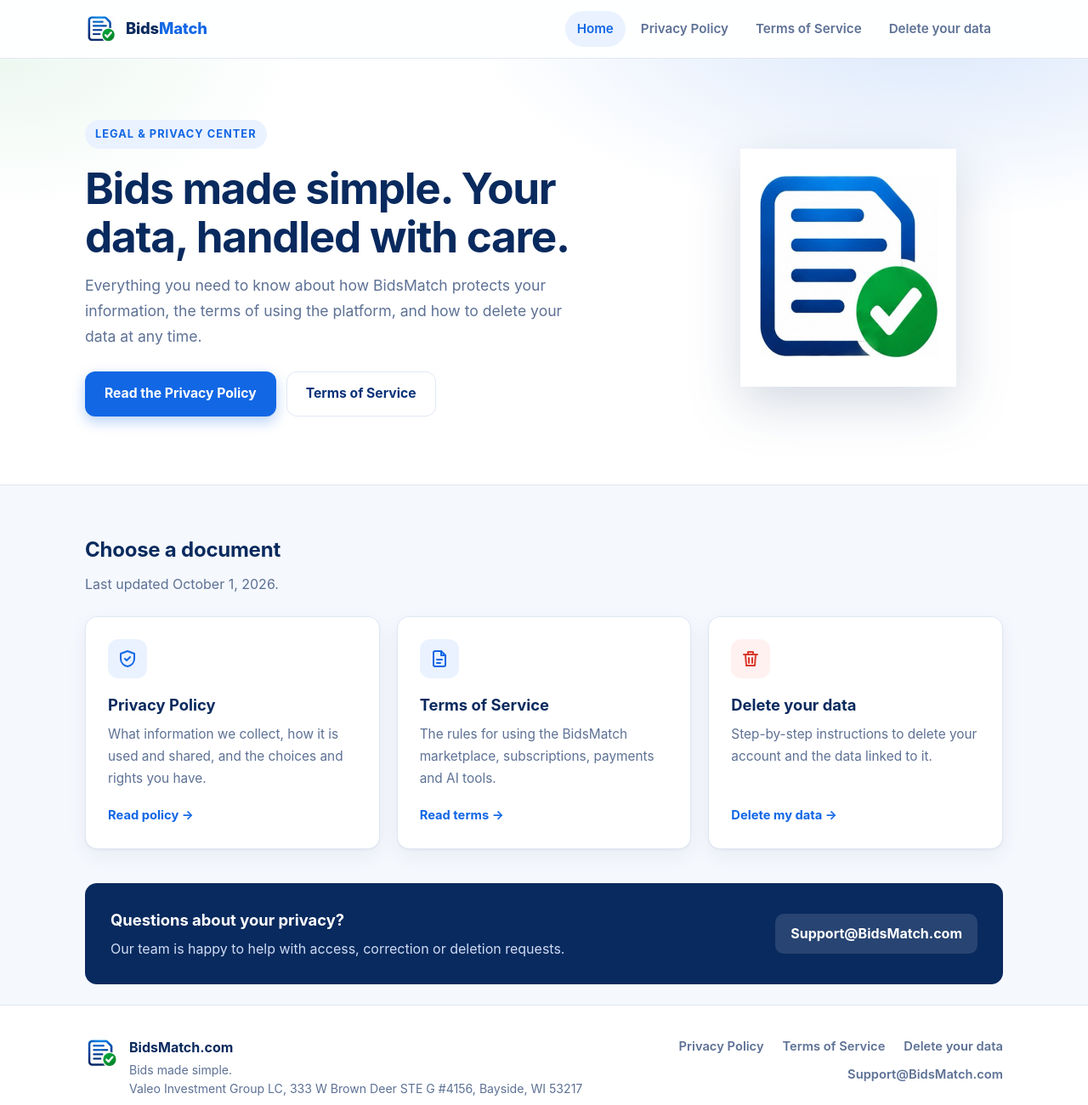
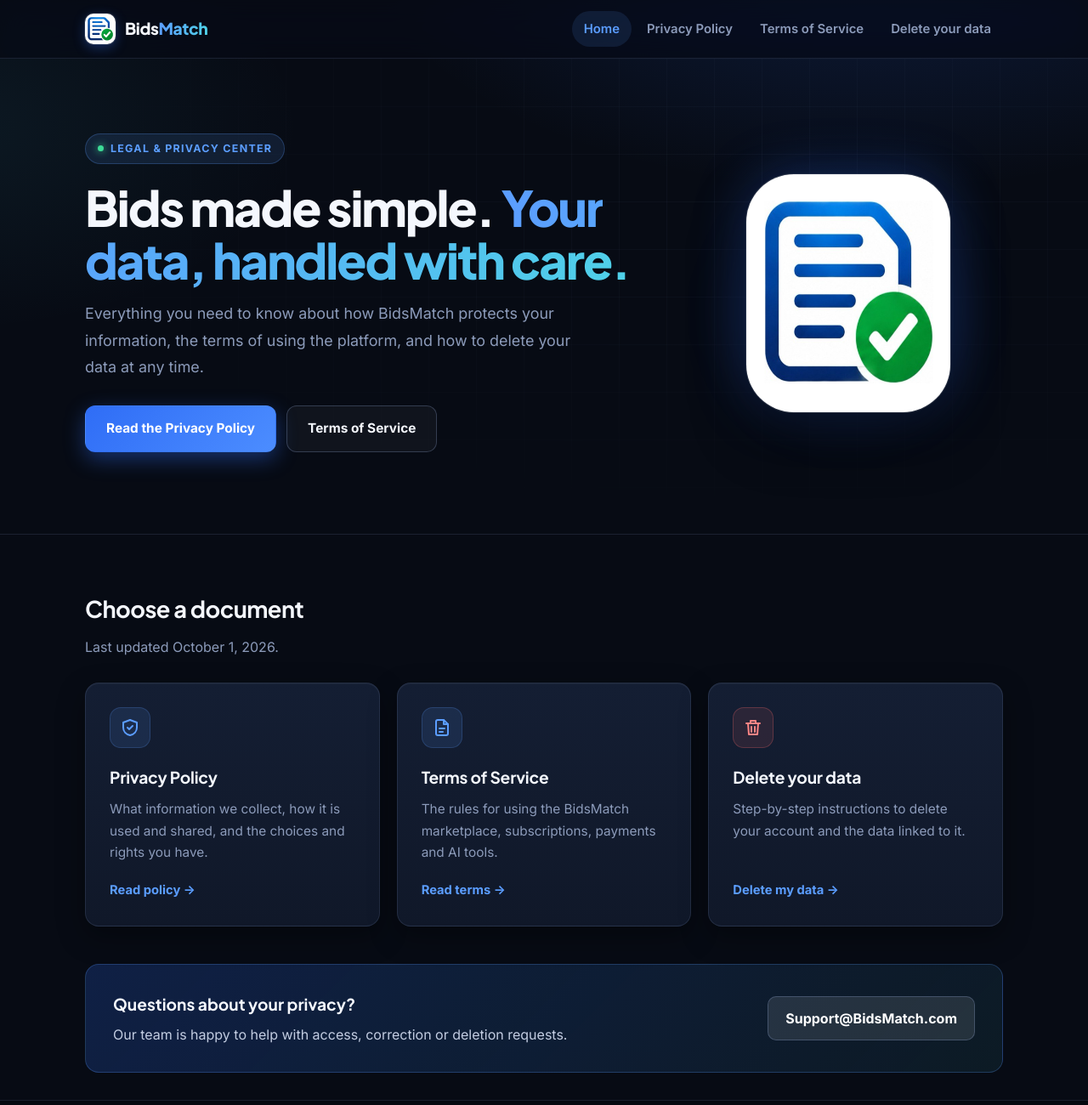
Before and after one commit to Tobiloba00/bidsmatch-legal, a plain HTML site: page index.html in a window 1280 px wide. Shown: the top 1300 px of the page at 85% size. Drawn offline with Linux system fonts and the light colour scheme.

Commit message:
Switch site to dark theme with Plus Jakarta Sans and Inter fonts
Co-Authored-By: Claude Sonnet 5.5 <noreply@anthropic.com>

```diff
--- a/assets/style.css
+++ b/assets/style.css
@@ -1,192 +1,184 @@
 :root {
-  --navy-900: #092a5e;
-  --navy-700: #0a3279;
-  --blue-600: #1267e5;
-  --blue-50: #eaf2ff;
-  --green-600: #16a34a;
-  --text: #2b3f63;
-  --muted: #5d7195;
-  --faint: #8c9bb3;
-  --line: #e1e8f3;
-  --bg: #f5f8fd;
-  --card: #ffffff;
-  --radius: 14px;
-  --shadow: 0 1px 2px rgba(9, 42, 94, .05), 0 8px 24px rgba(9, 42, 94, .06);
+  --bg: #070b14;
+  --bg-2: #0b1220;
+  --card: #101829;
+  --card-2: #141e33;
+  --line: rgba(148, 170, 215, .14);
+  --line-strong: rgba(148, 170, 215, .28);
+  --heading: #f4f7fd;
+  --text: #c3cde2;
+  --muted: #8c9bba;
+  --faint: #66769a;
+  --blue: #5b9dff;
+  --blue-deep: #2f6df6;
+  --cyan: #4fd1e8;
+  --green: #3ddc97;
+  --tint: rgba(91, 157, 255, .12);
+  --radius: 16px;
+  --shadow: 0 1px 0 rgba(255, 255, 255, .04) inset, 0 12px 32px rgba(0, 0, 0, .35);
+  --font-head: "Plus Jakarta Sans", Inter, system-ui, sans-serif;
+  --font-body: Inter, "Segoe UI", system-ui, -apple-system, sans-serif;
 }
 
 * { box-sizing: border-box; }
-html { scroll-behavior: smooth; scroll-padding-top: 90px; }
+html { scroll-behavior: smooth; scroll-padding-top: 90px; color-scheme: dark; }
 body {
   margin: 0;
-  font-family: Inter, "Segoe UI", system-ui, -apple-system, sans-serif;
+  font-family: var(--font-body);
+  font-size: 16px;
   color: var(--text);
   background: var(--bg);
-  line-height: 1.7;
+  background-image:
+    radial-gradient(1000px 500px at 80% -5%, rgba(47, 109, 246, .18), transparent 60%),
+    radial-gradient(700px 400px at -5% 10%, rgba(79, 209, 232, .07), transparent 60%);
+  background-repeat: no-repeat;
+  line-height: 1.75;
   -webkit-font-smoothing: antialiased;
+  text-rendering: optimizeLegibility;
 }
-a { color: var(--blue-600); text-decoration: none; }
+a { color: var(--blue); text-decoration: none; }
 a:hover { text-decoration: underline; }
-:focus-visible { outline: 3px solid rgba(18, 103, 229, .45); outline-offset: 2px; border-radius: 6px; }
+::selection { background: rgba(91, 157, 255, .35); color: #fff; }
+:focus-visible { outline: 2px solid var(--blue); outline-offset: 3px; border-radius: 6px; }
+h1, h2, h3, h4 { font-family: var(--font-head); }
 
 /* Header */
 .site-header {
   position: sticky; top: 0; z-index: 50;
-  background: rgba(255, 255, 255, .88);
-  backdrop-filter: saturate(160%) blur(12px);
-  -webkit-backdrop-filter: saturate(160%) blur(12px);
+  background: rgba(7, 11, 20, .72);
+  backdrop-filter: saturate(170%) blur(16px);
+  -webkit-backdrop-filter: saturate(170%) blur(16px);
   border-bottom: 1px solid var(--line);
 }
-.header-inner {
-  max-width: 1120px; margin: 0 auto; padding: 0 20px;
-  height: 68px; display: flex; align-items: center; justify-content: space-between; gap: 16px;
-}
-.brand { display: flex; align-items: center; gap: 10px; color: var(--navy-900); font-weight: 800; font-size: 1.15rem; letter-spacing: -.01em; }
+.header-inner { max-width: 1120px; margin: 0 auto; padding: 0 20px; height: 68px; display: flex; align-items: center; justify-content: space-between; gap: 16px; }
+.brand { display: flex; align-items: center; gap: 11px; color: var(--heading); font-family: var(--font-head); font-weight: 800; font-size: 1.2rem; letter-spacing: -.02em; }
 .brand:hover { text-decoration: none; }
-.brand img { width: 38px; height: 38px; display: block; }
-.brand span b { color: var(--blue-600); font-weight: 800; }
+.brand img { width: 36px; height: 36px; display: block; border-radius: 10px; box-shadow: 0 0 0 1px rgba(255,255,255,.1), 0 4px 14px rgba(47,109,246,.35); }
+.brand span b { background: linear-gradient(90deg, var(--blue), var(--cyan)); -webkit-background-clip: text; background-clip: text; color: transparent; font-weight: 800; }
 .nav { display: flex; align-items: center; gap: 4px; }
-.nav a {
-  color: var(--muted); font-weight: 600; font-size: .95rem;
-  padding: 8px 14px; border-radius: 999px; transition: background .15s, color .15s;
-}
-.nav a:hover { background: var(--blue-50); color: var(--navy-700); text-decoration: none; }
-.nav a[aria-current="page"] { background: var(--blue-50); color: var(--blue-600); }
-.nav-toggle {
-  display: none; background: none; border: 1px solid var(--line); border-radius: 10px;
-  width: 42px; height: 42px; cursor: pointer; color: var(--navy-900);
-}
+.nav a { color: var(--muted); font-weight: 600; font-size: .93rem; padding: 8px 14px; border-radius: 999px; transition: background .15s, color .15s; }
+.nav a:hover { background: rgba(255,255,255,.06); color: var(--heading); text-decoration: none; }
+.nav a[aria-current="page"] { background: var(--tint); color: var(--blue); }
+.nav-toggle { display: none; background: rgba(255,255,255,.04); border: 1px solid var(--line); border-radius: 10px; width: 42px; height: 42px; cursor: pointer; color: var(--heading); }
 .nav-toggle svg { width: 22px; height: 22px; }
 
-/* Layout */
 .container { max-width: 1120px; margin: 0 auto; padding: 0 20px; }
 
 /* Hero */
-.hero {
-  background:
-    radial-gradient(900px 400px at 85% -10%, rgba(18, 103, 229, .16), transparent 60%),
-    radial-gradient(600px 300px at 0% 0%, rgba(22, 163, 74, .08), transparent 60%),
-    #fff;
-  border-bottom: 1px solid var(--line);
+.hero { border-bottom: 1px solid var(--line); position: relative; overflow: hidden; }
+.hero::before {
+  content: ""; position: absolute; inset: 0; pointer-events: none;
+  background-image: linear-gradient(var(--line) 1px, transparent 1px), linear-gradient(90deg, var(--line) 1px, transparent 1px);
+  background-size: 56px 56px; opacity: .35;
+  -webkit-mask-image: radial-gradient(ellipse at 70% 30%, #000 0%, transparent 70%);
+  mask-image: radial-gradient(ellipse at 70% 30%, #000 0%, transparent 70%);
 }
-.hero-inner { max-width: 1120px; margin: 0 auto; padding: 72px 20px 80px; display: grid; grid-template-columns: 1.3fr .7fr; gap: 40px; align-items: center; }
-.eyebrow { display: inline-block; font-size: .8rem; font-weight: 700; letter-spacing: .08em; text-transform: uppercase; color: var(--blue-600); background: var(--blue-50); padding: 6px 12px; border-radius: 999px; }
-.hero h1 { font-size: clamp(2rem, 4.6vw, 3.2rem); line-height: 1.12; letter-spacing: -.025em; color: var(--navy-900); margin: 18px 0 14px; }
-.hero p { font-size: 1.1rem; color: var(--muted); max-width: 52ch; margin: 0 0 26px; }
-.hero-art { display: flex; justify-content: center; }
-.hero-art img { width: min(280px, 70%); filter: drop-shadow(0 20px 30px rgba(9, 42, 94, .18)); }
+.hero-inner { position: relative; max-width: 1120px; margin: 0 auto; padding: 88px 20px 96px; display: grid; grid-template-columns: 1.3fr .7fr; gap: 40px; align-items: center; }
+.eyebrow { display: inline-flex; align-items: center; gap: 8px; font-size: .78rem; font-weight: 700; letter-spacing: .1em; text-transform: uppercase; color: var(--blue); background: var(--tint); border: 1px solid rgba(91,157,255,.25); padding: 6px 14px; border-radius: 999px; }
+.eyebrow::before { content: ""; width: 7px; height: 7px; border-radius: 50%; background: var(--green); box-shadow: 0 0 10px var(--green); }
+.hero h1 { font-size: clamp(2.2rem, 5vw, 3.6rem); line-height: 1.08; letter-spacing: -.035em; color: var(--heading); margin: 20px 0 16px; font-weight: 800; }
+.hero h1 em { font-style: normal; background: linear-gradient(90deg, var(--blue), var(--cyan)); -webkit-background-clip: text; background-clip: text; color: transparent; }
+.hero p { font-size: 1.12rem; color: var(--muted); max-width: 52ch; margin: 0 0 30px; }
+.hero-art { display: flex; justify-content: center; position: relative; }
+.hero-art::before { content: ""; position: absolute; width: 320px; height: 320px; border-radius: 50%; background: radial-gradient(circle, rgba(47,109,246,.45), transparent 65%); filter: blur(30px); }
+.hero-art img { position: relative; width: min(240px, 70%); border-radius: 56px; box-shadow: 0 0 0 1px rgba(255,255,255,.12), 0 30px 60px rgba(0,0,0,.55), 0 0 60px rgba(47,109,246,.35); }
 .btn-row { display: flex; flex-wrap: wrap; gap: 12px; }
-.btn {
-  display: inline-flex; align-items: center; gap: 8px; font-weight: 700; font-size: .98rem;
-  padding: 12px 22px; border-radius: 12px; border: 1px solid transparent; transition: transform .15s, box-shadow .15s, background .15s;
-}
+.btn { display: inline-flex; align-items: center; gap: 8px; font-weight: 700; font-size: .96rem; padding: 13px 24px; border-radius: 12px; border: 1px solid transparent; transition: transform .15s, box-shadow .15s, background .15s; }
 .btn:hover { text-decoration: none; transform: translateY(-1px); }
-.btn-primary { background: var(--blue-600); color: #fff; box-shadow: 0 6px 16px rgba(18, 103, 229, .3); }
-.btn-primary:hover { background: #0f58c9; }
-.btn-ghost { background: #fff; color: var(--navy-700); border-color: var(--line); }
-.btn-ghost:hover { border-color: #c5d3ea; }
+.btn-primary { background: linear-gradient(135deg, var(--blue-deep), #4c8dff); color: #fff; box-shadow: 0 8px 24px rgba(47, 109, 246, .4); }
+.btn-primary:hover { box-shadow: 0 10px 30px rgba(47, 109, 246, .55); }
+.btn-ghost { background: rgba(255,255,255,.04); color: var(--heading); border-color: var(--line-strong); }
+.btn-ghost:hover { background: rgba(255,255,255,.08); }
 
 /* Cards */
-.section { padding: 56px 0 24px; }
-.section h2 { font-size: 1.5rem; color: var(--navy-900); letter-spacing: -.01em; margin: 0 0 6px; }
-.section .lead { color: var(--muted); margin: 0 0 24px; }
+.section { padding: 64px 0 32px; }
+.section h2 { font-size: 1.7rem; color: var(--heading); letter-spacing: -.02em; margin: 0 0 6px; }
+.section .lead { color: var(--muted); margin: 0 0 28px; }
 .cards { display: grid; grid-template-columns: repeat(3, 1fr); gap: 20px; }
-.card {
-  display: flex; flex-direction: column; background: var(--card); border: 1px solid var(--line);
-  border-radius: var(--radius); padding: 26px; box-shadow: var(--shadow); color: inherit;
-  transition: transform .18s, box-shadow .18s, border-color .18s;
-}
-.card:hover { transform: translateY(-3px); border-color: #c5d3ea; text-decoration: none; box-shadow: 0 2px 4px rgba(9,42,94,.05), 0 16px 32px rgba(9,42,94,.10); }
-.card .icon { width: 46px; height: 46px; border-radius: 12px; background: var(--blue-50); color: var(--blue-600); display: grid; place-items: center; margin-bottom: 16px; }
+.card { display: flex; flex-direction: column; background: linear-gradient(180deg, var(--card-2), var(--card)); border: 1px solid var(--line); border-radius: var(--radius); padding: 28px; box-shadow: var(--shadow); color: inherit; transition: transform .2s, border-color .2s, box-shadow .2s; }
+.card:hover { transform: translateY(-4px); border-color: rgba(91,157,255,.45); text-decoration: none; box-shadow: 0 1px 0 rgba(255,255,255,.05) inset, 0 20px 44px rgba(0,0,0,.45), 0 0 0 1px rgba(91,157,255,.15); }
+.card .icon { width: 48px; height: 48px; border-radius: 13px; background: var(--tint); color: var(--blue); display: grid; place-items: center; margin-bottom: 18px; border: 1px solid rgba(91,157,255,.2); }
 .card .icon svg { width: 24px; height: 24px; }
-.card.danger .icon { background: #fff1f0; color: #d9392b; }
-.card h3 { margin: 0 0 6px; color: var(--navy-900); font-size: 1.15rem; }
-.card p { margin: 0 0 18px; color: var(--muted); font-size: .96rem; flex: 1; }
-.card .go { font-weight: 700; font-size: .92rem; color: var(--blue-600); }
-.info-strip {
-  margin: 40px 0 0; background: var(--navy-900); color: #cfdcf5; border-radius: var(--radius);
-  padding: 28px 30px; display: flex; flex-wrap: wrap; align-items: center; justify-content: space-between; gap: 16px;
-}
-.info-strip h3 { margin: 0 0 4px; color: #fff; font-size: 1.15rem; }
-.info-strip p { margin: 0; }
-.info-strip a { color: #fff; font-weight: 700; background: rgba(255,255,255,.12); padding: 10px 18px; border-radius: 10px; }
-.info-strip a:hover { background: rgba(255,255,255,.2); text-decoration: none; }
+.card.danger .icon { background: rgba(255, 107, 107, .1); color: #ff8585; border-color: rgba(255,107,107,.25); }
+.card h3 { margin: 0 0 8px; color: var(--heading); font-size: 1.2rem; letter-spacing: -.01em; }
+.card p { margin: 0 0 20px; color: var(--muted); font-size: .96rem; flex: 1; line-height: 1.65; }
+.card .go { font-weight: 700; font-size: .92rem; color: var(--blue); }
+.info-strip { margin: 44px 0 0; background: linear-gradient(135deg, rgba(47,109,246,.22), rgba(79,209,232,.08)); border: 1px solid rgba(91,157,255,.25); border-radius: var(--radius); padding: 30px 32px; display: flex; flex-wrap: wrap; align-items: center; justify-content: space-between; gap: 16px; }
+.info-strip h3 { margin: 0 0 4px; color: var(--heading); font-size: 1.2rem; }
+.info-strip p { margin: 0; color: var(--text); }
+.info-strip a { color: #fff; font-weight: 700; background: rgba(255,255,255,.1); border: 1px solid var(--line-strong); padding: 11px 20px; border-radius: 10px; }
+.info-strip a:hover { background: rgba(255,255,255,.16); text-decoration: none; }
 
-/* Page header (legal pages) */
-.page-head { background: #fff; border-bottom: 1px solid var(--line); }
-.page-head-inner { max-width: 1120px; margin: 0 auto; padding: 40px 20px 34px; }
-.crumbs { font-size: .88rem; color: var(--faint); margin-bottom: 12px; }
+/* Page header */
+.page-head { border-bottom: 1px solid var(--line); background: linear-gradient(180deg, rgba(47,109,246,.08), transparent); }
+.page-head-inner { max-width: 1120px; margin: 0 auto; padding: 48px 20px 40px; }
+.crumbs { font-size: .86rem; color: var(--faint); margin-bottom: 14px; }
 .crumbs a { color: var(--muted); font-weight: 600; }
-.page-head h1 { margin: 0 0 8px; font-size: clamp(1.8rem, 3.6vw, 2.5rem); letter-spacing: -.02em; color: var(--navy-900); line-height: 1.15; }
+.page-head h1 { margin: 0 0 12px; font-size: clamp(2rem, 4vw, 2.9rem); letter-spacing: -.035em; color: var(--heading); line-height: 1.1; font-weight: 800; }
 .meta { color: var(--faint); font-size: .92rem; margin: 0; }
-.page-head .meta { display: flex; flex-wrap: wrap; gap: 8px 18px; }
-.pill { display: inline-flex; align-items: center; gap: 6px; background: var(--blue-50); color: var(--blue-600); font-weight: 600; padding: 3px 12px; border-radius: 999px; font-size: .85rem; }
+.page-head .meta { display: flex; flex-wrap: wrap; align-items: center; gap: 10px 18px; color: var(--muted); }
+.pill { display: inline-flex; align-items: center; gap: 6px; background: var(--tint); border: 1px solid rgba(91,157,255,.25); color: var(--blue); font-weight: 600; padding: 3px 13px; border-radius: 999px; font-size: .84rem; }
 
 /* Doc layout */
-.doc { max-width: 1120px; margin: 0 auto; padding: 32px 20px 72px; display: grid; grid-template-columns: 260px minmax(0, 1fr); gap: 36px; align-items: start; }
-.toc { position: sticky; top: 92px; max-height: calc(100vh - 120px); overflow: auto; padding-right: 6px; }
-.toc h4 { margin: 0 0 10px; font-size: .75rem; letter-spacing: .1em; text-transform: uppercase; color: var(--faint); }
-.toc ol { list-style: none; margin: 0; padding: 0; border-left: 2px solid var(--line); }
-.toc a { display: block; padding: 5px 12px; margin-left: -2px; border-left: 2px solid transparent; color: var(--muted); font-size: .88rem; line-height: 1.4; }
-.toc a:hover { color: var(--navy-700); text-decoration: none; }
-.toc a.active { color: var(--blue-600); border-left-color: var(--blue-600); font-weight: 600; background: linear-gradient(90deg, var(--blue-50), transparent); }
+.doc { max-width: 1120px; margin: 0 auto; padding: 36px 20px 80px; display: grid; grid-template-columns: 260px minmax(0, 1fr); gap: 36px; align-items: start; }
+.toc { position: sticky; top: 92px; max-height: calc(100vh - 120px); overflow: auto; padding-right: 6px; scrollbar-width: thin; scrollbar-color: var(--line-strong) transparent; }
+.toc h4 { margin: 0 0 12px; font-size: .74rem; letter-spacing: .12em; text-transform: uppercase; color: var(--faint); }
+.toc ol { list-style: none; margin: 0; padding: 0; border-left: 1px solid var(--line); }
+.toc a { display: block; padding: 5px 14px; margin-left: -1px; border-left: 2px solid transparent; color: var(--muted); font-size: .86rem; line-height: 1.45; transition: color .15s; }
+.toc a:hover { color: var(--heading); text-decoration: none; }
+.toc a.active { color: var(--blue); border-left-color: var(--blue); font-weight: 600; background: linear-gradient(90deg, var(--tint), transparent); }
 
-main.content, .content {
-  background: var(--card); border: 1px solid var(--line); border-radius: var(--radius);
-  box-shadow: var(--shadow); padding: 40px 44px 48px; min-width: 0;
-}
-.content h2 { color: var(--navy-900); font-size: 1.2rem; margin: 2.2rem 0 .5rem; padding-top: 1.6rem; border-top: 1px solid var(--line); letter-spacing: -.005em; }
-.content h2:first-of-type { margin-top: 1.6rem; }
-.content p { color: var(--text); margin: .7rem 0; }
+.content { background: linear-gradient(180deg, var(--card-2), var(--card) 240px); border: 1px solid var(--line); border-radius: var(--radius); box-shadow: var(--shadow); padding: 44px 52px 52px; min-width: 0; }
+.content h2 { color: var(--heading); font-size: 1.3rem; margin: 2.4rem 0 .6rem; padding-top: 1.8rem; border-top: 1px solid var(--line); letter-spacing: -.02em; font-weight: 700; }
+.content h2:first-of-type { margin-top: 1.4rem; }
+.content p { color: var(--text); margin: .8rem 0; font-size: 1rem; }
 .content p.meta { color: var(--faint); }
-.content .notice { background: var(--blue-50); border: 1px solid #cfe0fb; border-radius: 12px; padding: 14px 18px; color: var(--navy-700); }
+.content strong { color: var(--heading); }
+.content a { text-decoration: underline; text-underline-offset: 3px; text-decoration-color: rgba(91,157,255,.4); }
 
-/* Steps (delete page) */
-.steps { display: grid; gap: 16px; margin: 20px 0 8px; }
-.step { display: flex; gap: 16px; padding: 20px; border: 1px solid var(--line); border-radius: 12px; background: #fbfdff; }
-.step .num { flex: none; width: 34px; height: 34px; border-radius: 50%; background: var(--blue-600); color: #fff; font-weight: 700; display: grid; place-items: center; }
-.step h2, .step h3 { margin: 0 0 4px; padding: 0; border: 0; font-size: 1.05rem; color: var(--navy-900); }
+/* Steps */
+.steps { display: grid; gap: 16px; margin: 8px 0; }
+.step { display: flex; gap: 18px; padding: 22px; border: 1px solid var(--line); border-radius: 14px; background: rgba(255,255,255,.025); }
+.step .num { flex: none; width: 36px; height: 36px; border-radius: 50%; background: linear-gradient(135deg, var(--blue-deep), var(--blue)); color: #fff; font-weight: 700; display: grid; place-items: center; font-family: var(--font-head); }
+.step h3 { margin: 2px 0 6px; padding: 0; border: 0; font-size: 1.1rem; color: var(--heading); }
 .step p { margin: 0; color: var(--muted); }
-.step.keep .num { background: var(--green-600); }
+.step.keep .num { background: linear-gradient(135deg, #1fae74, var(--green)); color: #05241a; }
 
 /* Footer */
-.site-footer { background: #fff; border-top: 1px solid var(--line); }
-.footer-inner { max-width: 1120px; margin: 0 auto; padding: 36px 20px; display: grid; grid-template-columns: 1.4fr 1fr; gap: 28px; }
-.footer-brand { display: flex; gap: 12px; align-items: flex-start; }
-.footer-brand img { width: 40px; height: 40px; }
-.footer-brand strong { color: var(--navy-900); display: block; }
-.footer-brand p { margin: 2px 0 0; font-size: .88rem; color: var(--muted); line-height: 1.55; }
+.site-footer { border-top: 1px solid var(--line); background: rgba(0,0,0,.25); }
+.footer-inner { max-width: 1120px; margin: 0 auto; padding: 40px 20px; display: grid; grid-template-columns: 1.4fr 1fr; gap: 28px; }
+.footer-brand { display: flex; gap: 14px; align-items: flex-start; }
+.footer-brand img { width: 40px; height: 40px; border-radius: 11px; box-shadow: 0 0 0 1px rgba(255,255,255,.1); }
+.footer-brand strong { color: var(--heading); display: block; font-family: var(--font-head); }
+.footer-brand p { margin: 3px 0 0; font-size: .88rem; color: var(--muted); line-height: 1.6; }
 .footer-links { display: flex; flex-wrap: wrap; gap: 8px 22px; align-content: flex-start; justify-content: flex-end; }
 .footer-links a { color: var(--muted); font-weight: 600; font-size: .92rem; }
-.footer-bottom { border-top: 1px solid var(--line); text-align: center; padding: 16px 20px; color: var(--faint); font-size: .84rem; }
+.footer-links a:hover { color: var(--heading); text-decoration: none; }
+.footer-bottom { border-top: 1px solid var(--line); text-align: center; padding: 18px 20px; color: var(--faint); font-size: .84rem; }
 
-.to-top {
-  position: fixed; right: 20px; bottom: 20px; width: 44px; height: 44px; border-radius: 50%;
-  background: var(--navy-900); color: #fff; border: 0; cursor: pointer; box-shadow: var(--shadow);
-  opacity: 0; pointer-events: none; transition: opacity .2s, transform .2s; display: grid; place-items: center;
-}
+.to-top { position: fixed; right: 20px; bottom: 20px; width: 46px; height: 46px; border-radius: 50%; background: var(--card-2); color: var(--heading); border: 1px solid var(--line-strong); cursor: pointer; box-shadow: 0 10px 24px rgba(0,0,0,.5); opacity: 0; pointer-events: none; transition: opacity .2s, transform .2s; display: grid; place-items: center; }
 .to-top.show { opacity: 1; pointer-events: auto; }
-.to-top:hover { transform: translateY(-2px); }
+.to-top:hover { transform: translateY(-2px); border-color: var(--blue); }
 .to-top svg { width: 20px; height: 20px; }
 
 /* Responsive */
 @media (max-width: 900px) {
-  .hero-inner { grid-template-columns: 1fr; padding: 48px 20px 52px; }
+  .hero-inner { grid-template-columns: 1fr; padding: 52px 20px 56px; }
   .hero-art { order: -1; justify-content: flex-start; }
-  .hero-art img { width: 96px; }
+  .hero-art::before { display: none; }
+  .hero-art img { width: 84px; border-radius: 24px; }
   .cards { grid-template-columns: 1fr; }
   .doc { grid-template-columns: 1fr; gap: 20px; padding-top: 20px; }
-  .toc { position: static; max-height: none; background: #fff; border: 1px solid var(--line); border-radius: 12px; padding: 14px 16px; }
-  .toc details summary { cursor: pointer; font-weight: 700; color: var(--navy-900); }
-  .content { padding: 26px 20px 32px; }
+  .toc { position: static; max-height: none; background: var(--card); border: 1px solid var(--line); border-radius: 12px; padding: 14px 16px; }
+  .toc details summary { cursor: pointer; font-weight: 700; color: var(--heading); }
+  .toc details ol { margin-top: 10px; max-height: 50vh; overflow: auto; }
+  .content { padding: 28px 22px 34px; }
   .footer-inner { grid-template-columns: 1fr; }
   .footer-links { justify-content: flex-start; }
 }
 @media (max-width: 700px) {
   .nav-toggle { display: grid; place-items: center; }
-  .nav {
-    display: none; position: absolute; top: 68px; left: 0; right: 0; flex-direction: column; align-items: stretch;
-    background: #fff; border-bottom: 1px solid var(--line); padding: 10px 16px 16px; box-shadow: 0 16px 24px rgba(9,42,94,.08);
-  }
+  .nav { display: none; position: absolute; top: 68px; left: 0; right: 0; flex-direction: column; align-items: stretch; background: var(--bg-2); border-bottom: 1px solid var(--line); padding: 10px 16px 16px; box-shadow: 0 20px 30px rgba(0,0,0,.5); }
   .nav.open { display: flex; }
   .nav a { padding: 12px 14px; border-radius: 10px; }
 }
@@ -194,6 +186,6 @@ main.content, .content {
 @media print {
   .site-header, .toc, .to-top, .site-footer { display: none; }
   .doc { display: block; padding: 0; }
-  .content { border: 0; box-shadow: none; padding: 0; }
-  body { background: #fff; }
+  .content { border: 0; box-shadow: none; padding: 0; background: #fff; }
+  .content *, body { color: #000 !important; background: #fff !important; }
 }
--- a/index.html
+++ b/index.html
@@ -5,7 +5,10 @@
 <meta name="viewport" content="width=device-width, initial-scale=1">
 <title>BidsMatch.com | Legal &amp; Privacy</title>
 <meta name="description" content="Privacy Policy, Terms of Service and data deletion for BidsMatch. Bids made simple.">
-<meta name="theme-color" content="#092A5E">
+<meta name="theme-color" content="#070b14">
+<link rel="preconnect" href="https://fonts.googleapis.com">
+<link rel="preconnect" href="https://fonts.gstatic.com" crossorigin>
+<link href="https://fonts.googleapis.com/css2?family=Inter:wght@400;500;600;700&family=Plus+Jakarta+Sans:wght@600;700;800&display=swap" rel="stylesheet">
 <link rel="icon" type="image/png" sizes="32x32" href="/assets/favicon-32.png">
 <link rel="icon" type="image/png" sizes="64x64" href="/assets/favicon-64.png">
 <link rel="apple-touch-icon" href="/assets/apple-touch-icon.png">
@@ -29,7 +32,7 @@
 <section class="hero"><div class="hero-inner">
   <div>
     <span class="eyebrow">Legal &amp; Privacy Center</span>
-    <h1>Bids made simple. Your data, handled with care.</h1>
+    <h1>Bids made simple. <em>Your data, handled with care.</em></h1>
     <p>Everything you need to know about how BidsMatch protects your information, the terms of using the platform, and how to delete your data at any time.</p>
     <div class="btn-row"><a class="btn btn-primary" href="/privacy">Read the Privacy Policy</a><a class="btn btn-ghost" href="/terms">Terms of Service</a></div>
   </div>
```
Also changed, not shown: delete-account.html (+4 -1 lines), privacy.html (+4 -1 lines), terms.html (+4 -1 lines).
